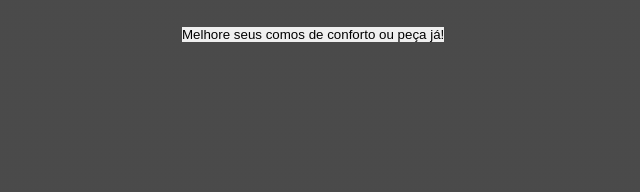
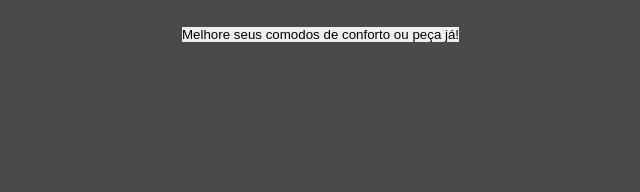
Before and after one commit to Rauldograu7/meu-site, a plain HTML site: page index.html in a window 1280 px wide. Shown: the part 451-643 px from the top of the page, 218-858 px from the left. Drawn offline with Linux system fonts and the light colour scheme.

Commit message:
Update index.html

```diff
--- a/index.html
+++ b/index.html
@@ -40,7 +40,7 @@
             <h2>Os melhores sofás da Região</h2>
 
             <div class="btn">
-                <button class="reservar">Melhore seus comos de conforto ou peça já!</button>
+                <button class="reservar">Melhore seus comodos de conforto ou peça já!</button>
             </div>
         </div>
     </section>
```
